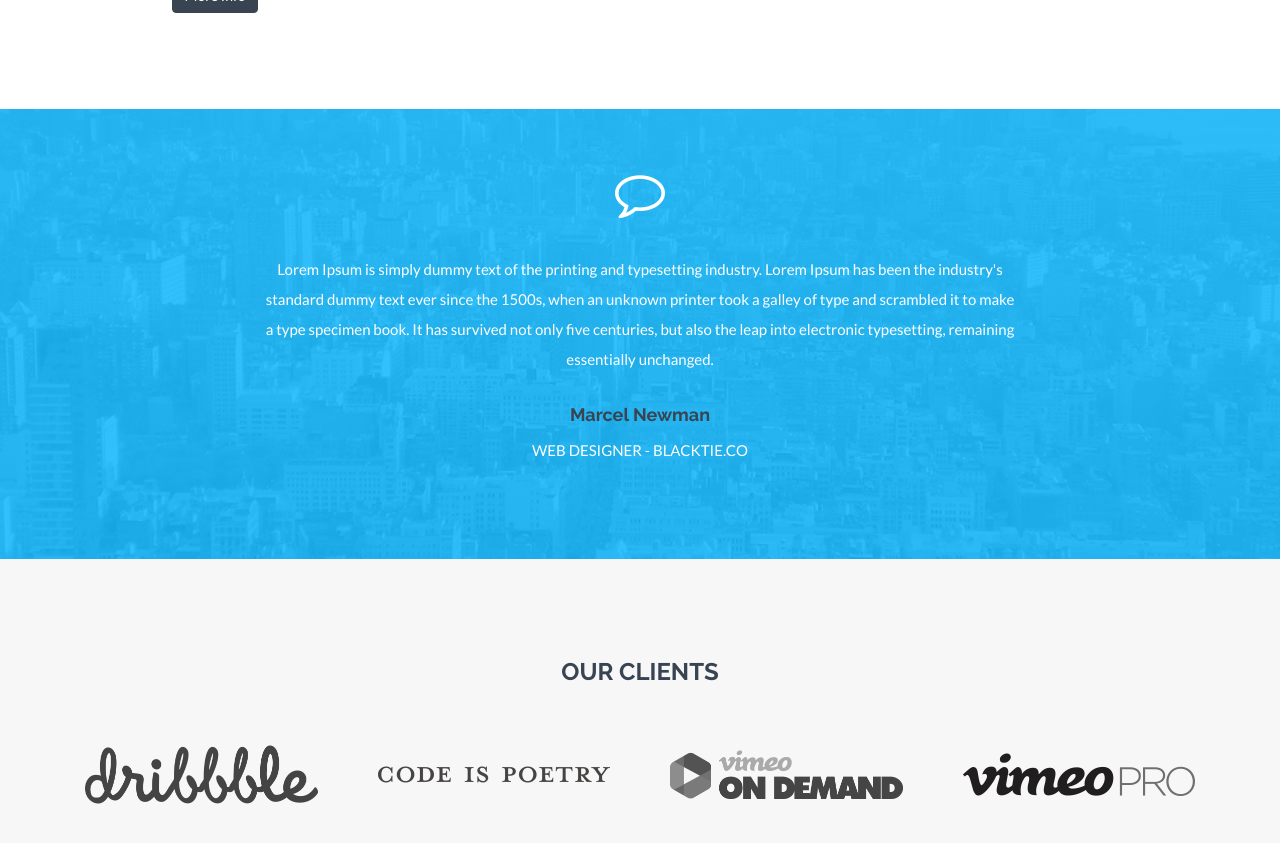
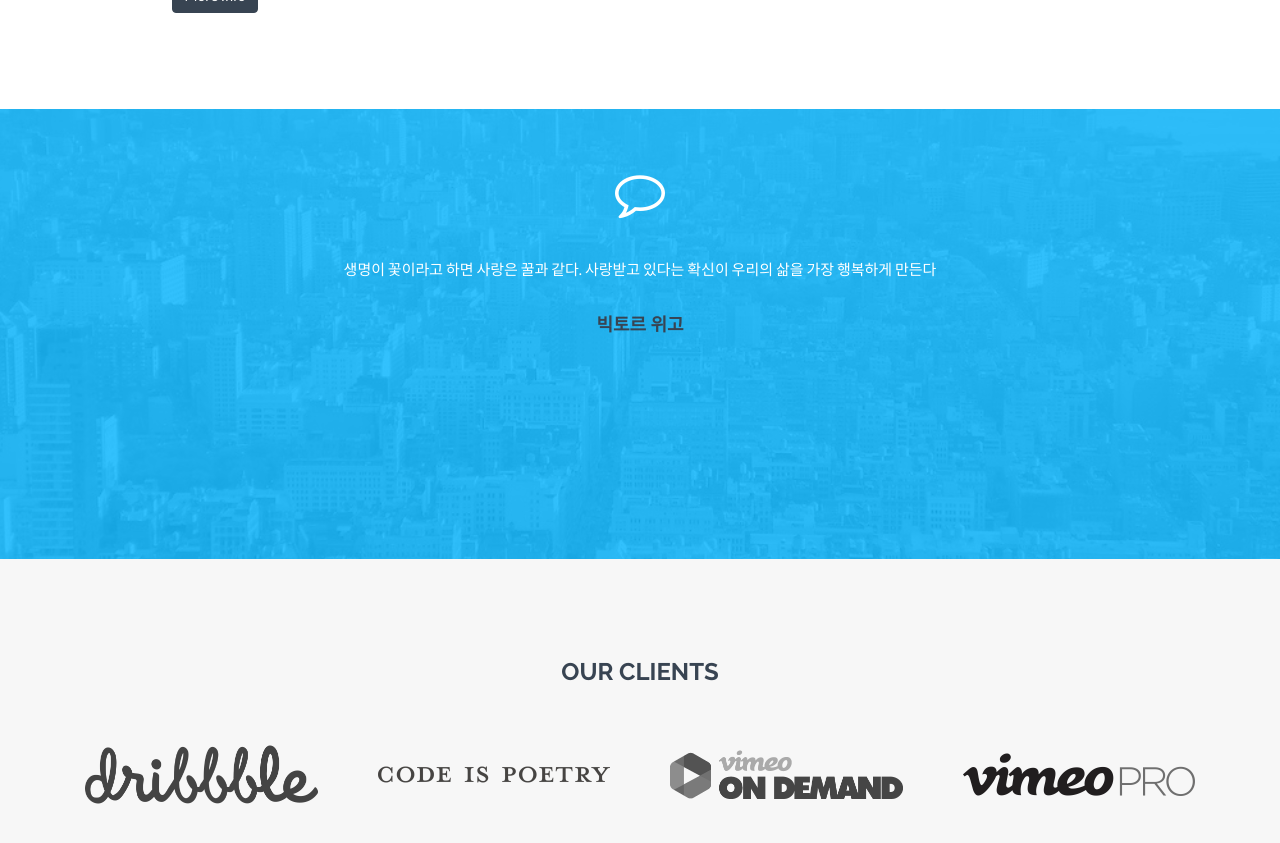
Before and after one commit to hy1392/hy1392.github.com, a Jekyll site: the page built from index.html, in a window 1280 px wide and 900 px high, scrolled down 1731 px. Shown: the top 843 px of the window. Built offline with Jekyll 4.4.1, drawn with Linux system fonts in a browser that asks for light colours; nearby versions of some CDN libraries.

Commit message:
Update _config.yml

```diff
--- a/_config.yml
+++ b/_config.yml
@@ -103,6 +103,5 @@
 
 # Testimonial content. Shown on Home and About page.
 testimonial:
-    message: "Lorem Ipsum is simply dummy text of the printing and typesetting industry. Lorem Ipsum has been the industry's standard dummy text ever since the 1500s, when an unknown printer took a galley of type and scrambled it to make a type specimen book. It has survived not only five centuries, but also the leap into electronic typesetting, remaining essentially unchanged."
-    author: Marcel Newman
-    position: WEB DESIGNER - BLACKTIE.CO
+    message: "생명이 꽃이라고 하면 사랑은 꿀과 같다. 사랑받고 있다는 확신이 우리의 삶을 가장 행복하게 만든다"
+    author: 빅토르 위고
```
